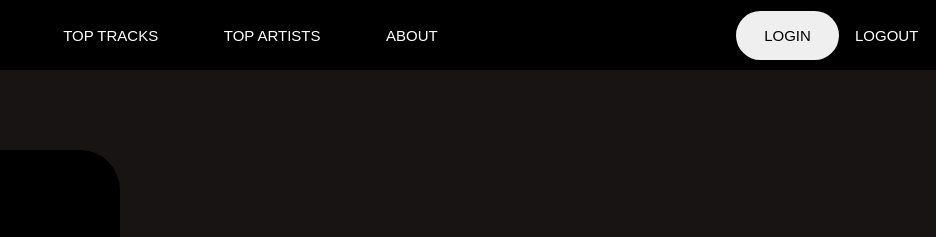
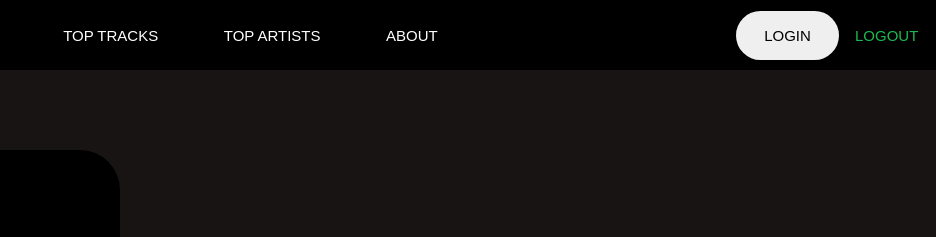
Before and after one commit to Jasoonii/WrappedNow, a plain HTML site: page home.html in a window 1280 px wide. In both pictures the pointer is over the button "LOGOUT". Shown: the top 237 px of the page, 344-1280 px from the left. Drawn offline with Linux system fonts and the light colour scheme; a web font is replaced by a local one.

Commit message:
Added logout hover

```diff
--- a/home.css
+++ b/home.css
@@ -88,6 +88,11 @@
     cursor: pointer;
 }
 
+.logoutButton:hover {
+    color: #1db954;
+    cursor: pointer;
+}
+
 .buttonContainer {
     margin-right: 50px;
 }
```
